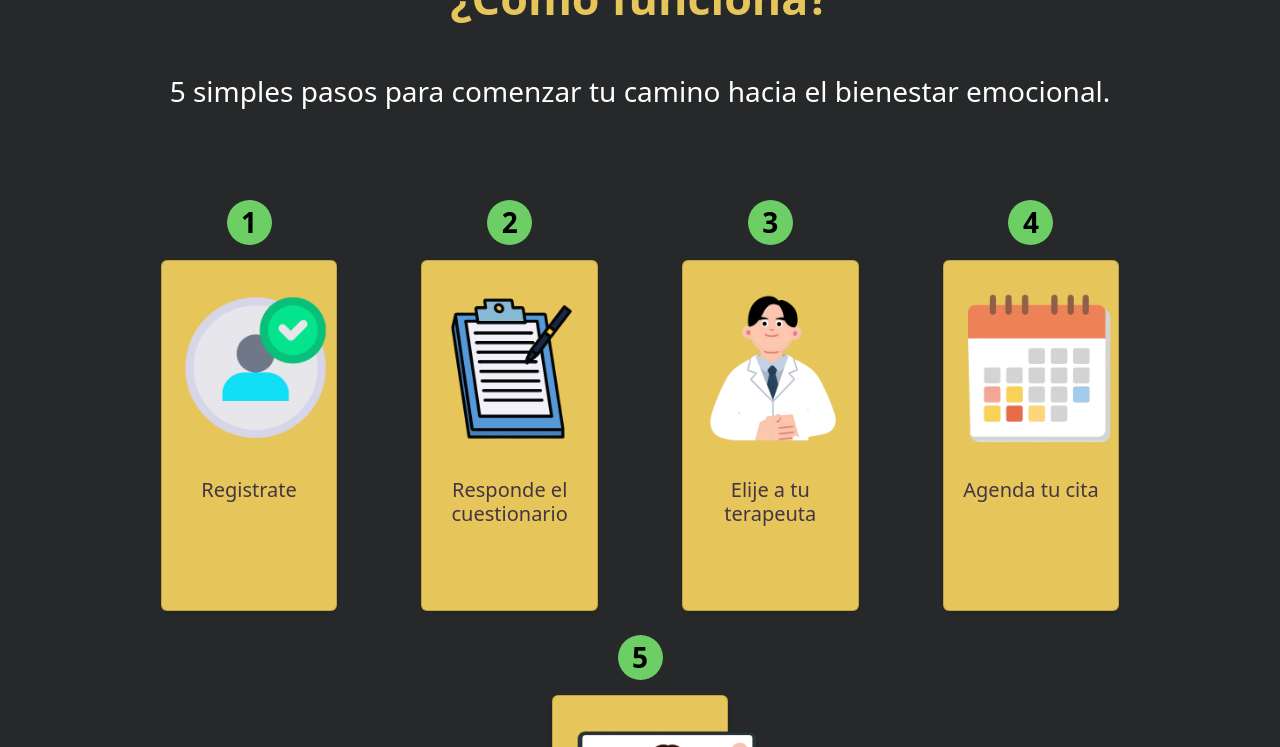
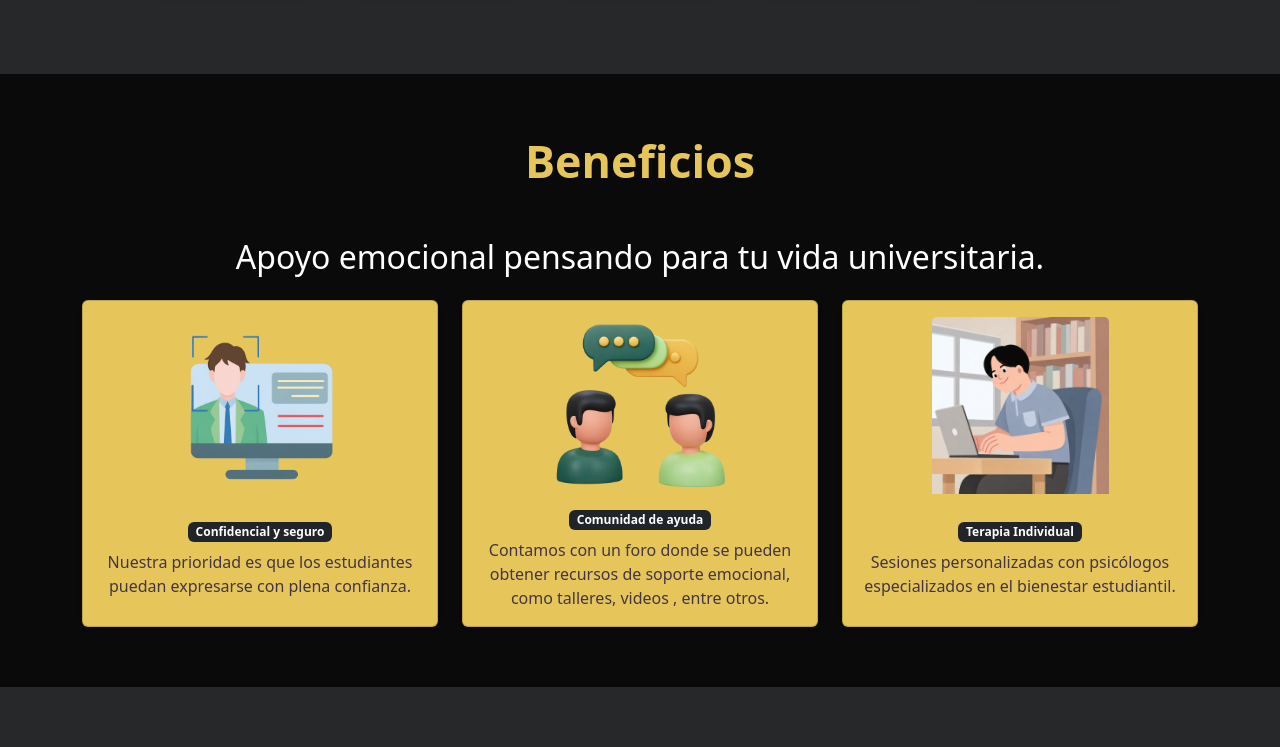
Before and after one commit to UrielRQ/YuumCare-2.0, a plain HTML site: page index.html in a window 1280 px wide. Shown: the part 2053-2800 px from the top of the page. After the commit the page ends 2740 px from the top, so only its background shows below. Drawn offline with nearby package versions, Linux system fonts and the light colour scheme.

Commit message:
Avance Bootstrap sesiones 1-6 aplicado a YuumCare

```diff
--- a/index.html
+++ b/index.html
@@ -13,21 +13,39 @@
 </head>
 <body>
 
-<nav class="topbar">
-    <div class="logo">
-        <img src="images/logo pequeño.png" alt="Logo YuumCare">
-        YUUMCARE
-    </div>
-    <ul class="nav-links">
-        <li><a href="#">Inicio</a></li>
-        <li><a href="#">Como funciona</a></li>
-        <li><a href="#">Beneficios</a></li>
-        <li><a href="#">Contacto</a></li>
-        <li><a href="#" class="btn-login">Iniciar Sesión</a></li>
-    </ul>
-</nav>
+    <nav class="navbar navbar-expand-lg navbar-dark bg-black fixed-top">
+        <div class="container">
+            <div class="logo">
+                <img src="images/logo pequeño.png" alt="Logo YuumCare">
+            </div>
+            <a class="navbar-brand " href="#">YuumCare</a>
+            <button class="navbar-toggler" type="button" data-bs-toggle="collapse" data-bs-target="#menu">
+                <span class="navbar-toggler-icon"></span>
+            </button>
+            <div class="collapse navbar-collapse" id="menu">
+                <ul class="navbar-nav ms-auto">
 
-<section class="hero">
+                    <li class="nav-item"><a class="nav-link" href="#inicio">Inicio</a></li>
+                    <li class="nav-item"><a class="nav-link" href="#Que es">Qué es</a></li>
+                    <li class="nav-item"><a class="nav-link" href="#como-funciona">Cómo funciona</a></li>
+
+                    <li class="nav-item dropdown">
+                        <a class="nav-link dropdown-toggle" href="#" id="navbarDropdown" role="button" data-bs-toggle="dropdown" aria-expanded="false">
+                        Beneficios
+                        </a>
+                        <ul class="dropdown-menu dropdown-menu-dark" aria-labelledby="navbarDropdown">
+                        <li><a class="dropdown-item" href="#beneficio1">Confidencial</a></li>
+                        <li><a class="dropdown-item" href="#beneficio2">Comunidad</a></li>
+                        <li><a class="dropdown-item" href="#beneficio3">Individual</a></li>
+                        </ul>
+                    </li>
+
+                </ul>
+            </div>
+        </div>
+    </nav>
+
+<section id="inicio" class="hero">
     <div class="hero-text">
         <h1>Apoyo psicológico <br>en entornos <br>universitarios</h1>
 
@@ -44,25 +62,26 @@
     <div class="wave-bg"></div>
 </section>
 
-<section class="info-section">
+<section id="Que es" class="info-section">
     <h2 class="section-title">¿Qué es YuumCare?</h2>
 
     <div class="cards-container">
-        <div class="info-card">
+
+        <div class="info-card py-5">
             <div class="icon-box">
                 <img src="images/Gestionar citas.png" alt="Gestionar citas">
             </div>
             <p>Permite una gestión eficiente de citas terapéuticas y evaluación psicológica inicial.</p>
         </div>
 
-        <div class="info-card">
+        <div class="info-card py-5">
             <div class="icon-box">
                 <img src="images/conversaciones.png" alt="conversaciones">
             </div>
             <p>Tus conversaciones son seguras, privadas y continuas.</p>
         </div>
 
-        <div class="info-card">
+        <div class="info-card py-5">
             <div class="icon-box">
                 <img src="images/conversacion remota.png" alt="conversacion remota">
             </div>
@@ -71,13 +90,12 @@
     </div>
 </section>
 
-<section class="how-section mb-5">
+<section id="como-funciona" class="how-section mb-5">
   <h2 class="section-title">¿Cómo funciona?</h2>
+    <h3>5 simples pasos para comenzar tu camino hacia el bienestar emocional.</h3>
+    <div class="row g-5" style="justify-content: center;">
 
-    <div class="row g-4">
-        <h3>5 simples pasos para comenzar tu camino hacia el bienestar emocional.</h3>
-
-        <div class="col-md-2">
+        <div class="col-8 col-md-4 col-lg-2 py-5">
             <h3 class="step-circle">1</h3>
             <div class="card shadow-sm h-100">
                 <div class="card-body mt-3">
@@ -89,7 +107,7 @@
             </div>
         </div>
 
-        <div class="col-md-2">
+        <div class="col-8 col-md-4 col-lg-2 py-5">
             <h3 class="step-circle ">2</h3>
             <div class="card shadow-sm h-100">
                 <div class="card-body mt-3">
@@ -101,7 +119,7 @@
             </div>
         </div>
 
-        <div class="col-md-2">
+        <div class="col-8 col-md-4 col-lg-2 py-5">
             <h3 class="step-circle">3</h3>
             <div class="card shadow-sm h-100">
                 <div class="card-body mt-3">
@@ -113,7 +131,7 @@
             </div>
         </div>
 
-        <div class="col-md-2">
+        <div class="col-8 col-md-4 col-lg-2 py-5">
             <h3 class="step-circle">4</h3>
             <div class="card shadow-sm h-100">
                 <div class="card-body mt-3">
@@ -125,7 +143,7 @@
             </div>
         </div>
 
-        <div class="col-md-2">
+        <div class="col-8 col-md-4 col-lg-2 py-5">
             <h3 class="step-circle">5</h3>
             <div class="card shadow-sm h-100">
                 <div class="card-body mt-3">
@@ -140,6 +158,50 @@
     </div>
 </section>
 
+<!-- Beneficios -->
+<section id="beneficios" class="beneficios-section">
+    <h2 class="section-title">Beneficios</h2>
+    <div class="container">
+      <h2 class="mb-4">Apoyo emocional pensando para tu vida universitaria.</h2>
+
+      <div class="row g-4">
+
+        <div class="col-12 col-md-6 col-lg-4" id="beneficio1">
+          <div class="card shadow-sm h-100">
+            <img src="images/beneficio1.png" class="card-img-top w-50 d-block mx-auto mt-3">
+            <div class="card-body">
+              <span class="badge bg-dark mb-2">Confidencial y seguro</span>
+              <p class="card-text"> Nuestra prioridad es que los estudiantes puedan expresarse con plena confianza.</p>
+            </div>
+          </div>
+        </div>
+
+        <div class="col-12 col-md-6 col-lg-4 " id="beneficio2">
+          <div class="card shadow-sm h-100">
+            <img src="images/beneficio2.png" class="card-img-top w-50 d-block mx-auto mt-3">
+            <div class="card-body">
+              <span class="badge bg-dark mb-2">Comunidad de ayuda</span>
+              <p class="card-text">Contamos con un foro donde se pueden obtener recursos de soporte emocional, como talleres, videos , entre otros.</p>
+
+            </div>
+          </div>
+        </div>
+
+        <div class="col-12 col-md-6 col-lg-4" id="beneficio3">
+          <div class="card shadow-sm h-100">
+            <img src="images/beneficio3.png" class="card-img-top w-50 d-block mx-auto mt-3">
+            <div class="card-body">
+              <span class="badge bg-dark mb-2">Terapia Individual</span>
+              <p class="card-text">Sesiones personalizadas con psicólogos especializados en el bienestar estudiantil.</p>
+
+            </div>
+          </div>
+        </div>
+
+      </div>
+    </div>
+  </section>
+
 </body>
 </html>
 
--- a/styles.css
+++ b/styles.css
@@ -5,11 +5,16 @@
     box-sizing: border-box;
 }
 
+html {
+  scroll-behavior: smooth;
+}
+
 body {
     /* Pila de fuentes moderna y segura */
     font-family: system-ui, -apple-system, BlinkMacSystemFont, "Segoe UI", Roboto, Helvetica, Arial, sans-serif;
     background-color: #262829;
     color: #ffffff;
+    padding-top:40px;
 }
 
 /* --- NAVBAR --- */
@@ -21,7 +26,7 @@ body {
     background-color: #0a0a0a;
 }
 
-.logo {
+.navbar-brand {
     font-weight: 700;
     font-size: 1.5rem;
     color: #F7BA2D;  /*color de la letra yuumcare*/
@@ -131,19 +136,6 @@ body {
     filter: drop-shadow(0 10px 20px rgba(0,0,0,0.5));
 }
 
-/* .wave-bg {
-    position: absolute;
-    bottom: 0;
-    left: 0;
-    width: 100%;
-    height: 30%;
-    background-color: #000000;
-    z-index: -4;
-    border-top-left-radius: 10% 100%;
-    border-top-right-radius: 0;
-}  */
-/* Asegúrate que el padre tenga esto para que el absolute funcione bien */
-
 .wave-bg {
     position: absolute;
     bottom: 0;
@@ -176,7 +168,7 @@ body {
 .cards-container {
     display: flex;
     justify-content: center;
-    gap: 150px;
+    gap: 50px;
     flex-wrap: wrap;
 }
 
@@ -200,18 +192,22 @@ body {
     display: flex;
     align-items: center;
     justify-content: center;
-    margin: 0 auto 15px auto; /* centra y da espacio */
+    margin: 30px auto 4px auto; /* centra y da espacio */
     font-weight: bold;
 }
 
 
 .icon-box {
-    margin-bottom: 35px;
+    height: 120px;
+    display: flex;
+    align-items: center;
+    justify-content: center;
 }
 
 .icon-box img {
-    height: 150px;
-    width: auto;
+    max-height: 100%;
+    max-width: 100%;
+    object-fit: contain;
 }
 
 .info-card p {
@@ -228,17 +224,32 @@ body {
     background-color: #262829;
 }
 
-.row {
-    display: flex;
-    justify-content: center;
-    gap: 60px;
-    flex-wrap: wrap;
-}
 
 .card {
     background-color: #E6C65B;
     color: rgb(67, 53, 67);
-    flex: 1 1 200px;
+
+}
+.card-title {
+    font-size: 14px;
+    font-weight: 500;
+    text-align: center;
+    line-height: 1.3;
+    margin-top: 10px;
+}
+
+.card-body {
+    display: flex;
+    flex-direction: column;
+    align-items: center;
+    justify-content: center;
+
+}
+
+.beneficios-section {
+    padding: 60px 50px;
+    text-align: center;
+    background-color: #0a0a0a;
 }
 
 /* --- ESTILOS DE LA PÁGINA DE REGISTRO --- */
```
Also changed, not shown: registro.html (+24 -8 lines), images/beneficio1.png (added), images/beneficio2.png (added), images/beneficio3.png (added), 1 other file.
